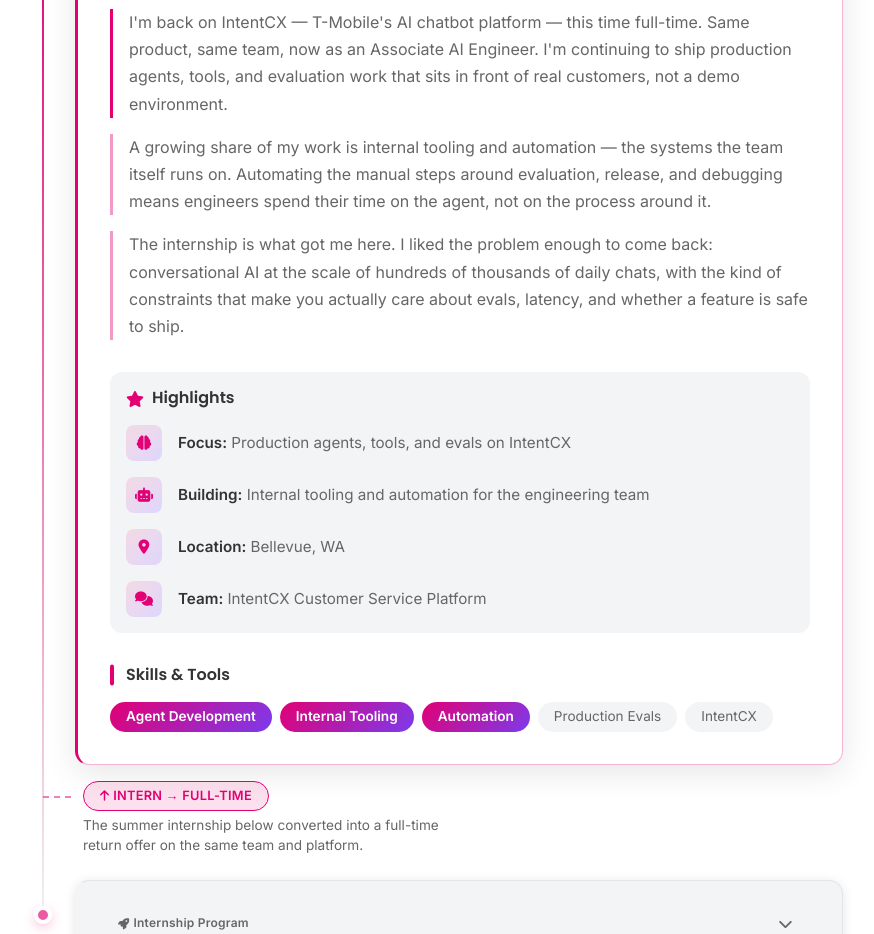
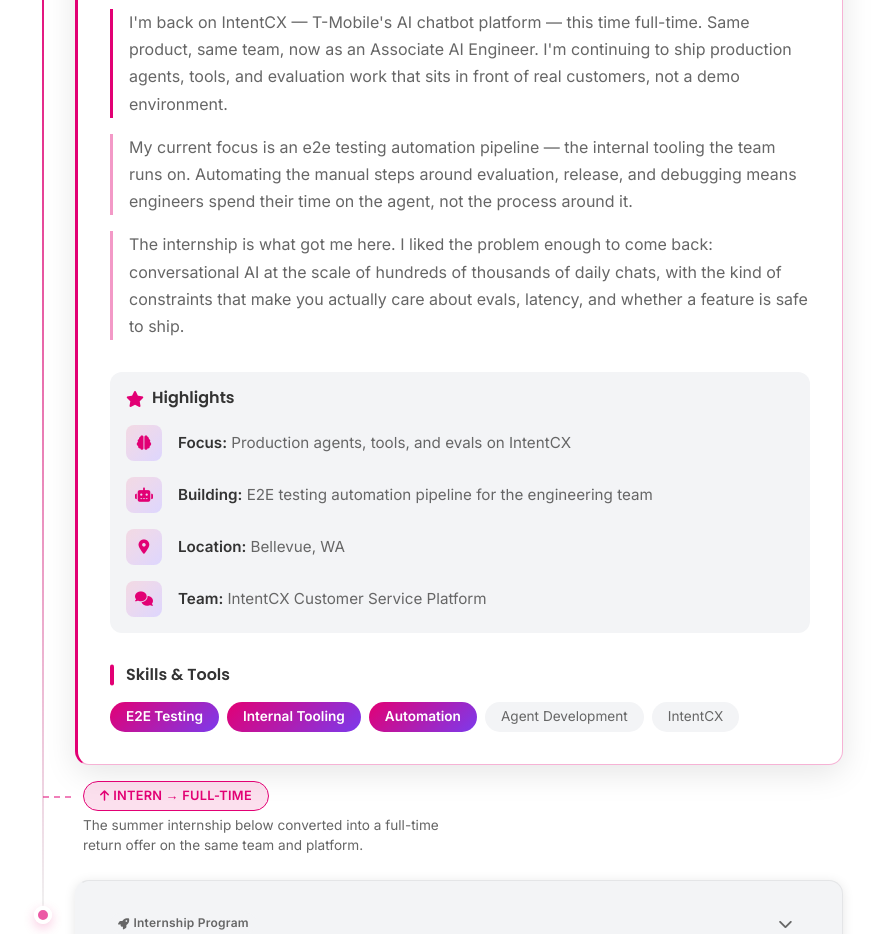
Before and after one commit to jadsaad06/Web-Portfolio, a React (Create React App) app: page / in a window 1280 px wide. Shown: the part 2100-3034 px from the top of the page, without its empty margins (207-1081 px from the left). Built offline with nearby package versions, Linux system fonts and the light colour scheme.

Commit message:
Sharpen profile: highlight e2e testing automation pipeline focus and clarify internship impact

```diff
--- a/src/components/Experience.js
+++ b/src/components/Experience.js
@@ -23,19 +23,19 @@
     badge: { label: 'Current Role', icon: 'fas fa-bolt', pulse: true },
     defaultOpen: true,
     summary:
-      "I'm back on IntentCX — T-Mobile's AI chatbot platform — this time full-time, shipping production agents and evals plus the internal tooling and automation the team builds on.",
+      "I'm back on IntentCX — T-Mobile's AI chatbot platform — full-time as an Associate AI Engineer. My current focus is building an e2e testing automation pipeline: the internal tooling that automates evaluation, release, and debugging so engineers spend time on the agent, not the process around it.",
     body: [
       "I'm back on IntentCX — T-Mobile's AI chatbot platform — this time full-time. Same product, same team, now as an Associate AI Engineer. I'm continuing to ship production agents, tools, and evaluation work that sits in front of real customers, not a demo environment.",
-      'A growing share of my work is internal tooling and automation — the systems the team itself runs on. Automating the manual steps around evaluation, release, and debugging means engineers spend their time on the agent, not on the process around it.',
+      'My current focus is an e2e testing automation pipeline — the internal tooling the team runs on. Automating the manual steps around evaluation, release, and debugging means engineers spend their time on the agent, not the process around it.',
       'The internship is what got me here. I liked the problem enough to come back: conversational AI at the scale of hundreds of thousands of daily chats, with the kind of constraints that make you actually care about evals, latency, and whether a feature is safe to ship.',
     ],
     highlights: [
       { icon: 'fas fa-brain', label: 'Focus', text: 'Production agents, tools, and evals on IntentCX' },
-      { icon: 'fas fa-robot', label: 'Building', text: 'Internal tooling and automation for the engineering team' },
+      { icon: 'fas fa-robot', label: 'Building', text: 'E2E testing automation pipeline for the engineering team' },
       { icon: 'fas fa-map-marker-alt', label: 'Location', text: 'Bellevue, WA' },
       { icon: 'fas fa-comments', label: 'Team', text: 'IntentCX Customer Service Platform' },
     ],
-    tags: ['Agent Development', 'Internal Tooling', 'Automation', 'Production Evals', 'IntentCX'],
+    tags: ['E2E Testing', 'Internal Tooling', 'Automation', 'Agent Development', 'IntentCX'],
     primaryTags: 3,
     // Connector drawn beneath this card, linking it to the role below.
     growth: {
@@ -305,7 +305,7 @@
           )}
         </div>
 
-        <div className="exp-impact" aria-label="What I shipped at T-Mobile">
+        <div className="exp-impact" aria-label="What I shipped as a T-Mobile intern">
           {IMPACT.map((metric) => (
             <div className="exp-impact-metric" key={metric.label}>
               <span className="exp-impact-value">{metric.value}</span>
```
